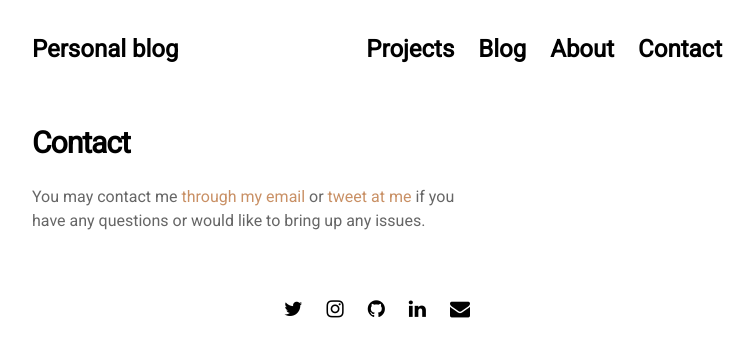
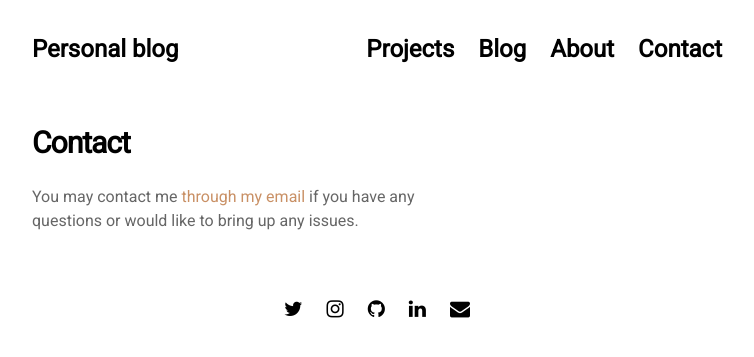
Before and after one commit to Cagnurt/cagnurt.github.io, a Jekyll site: the page built from pages/contact.md, in a window 1280 px wide. Shown: the top 357 px of the page, without its empty margins (263-1017 px from the left). Built offline with Jekyll 4.4.1, drawn with Linux system fonts in a browser that asks for light colours; nearby versions of some CDN libraries.

Commit message:
Update contact.md

```diff
--- a/pages/contact.md
+++ b/pages/contact.md
@@ -6,4 +6,4 @@ permalink: /contact
 
 # Contact
 
-You may contact me [through my email](mailto:l.nguyen.paul@gmail.com) or [tweet at me](https://twitter.com/intent/tweet?text=%40paululele) if you have any questions or would like to bring up any issues.
+You may contact me [through my email](mailto:cagnurtekerekoglu@gmail.com) if you have any questions or would like to bring up any issues.
```
